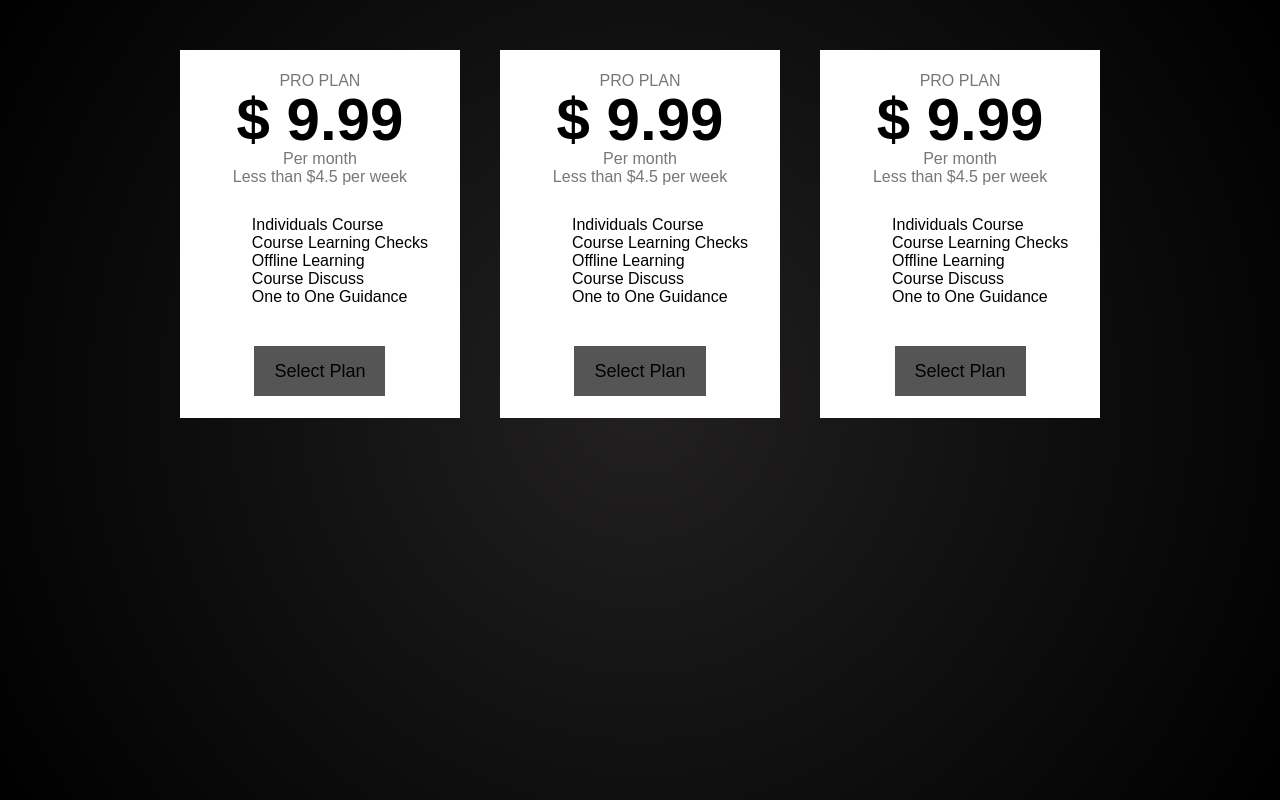
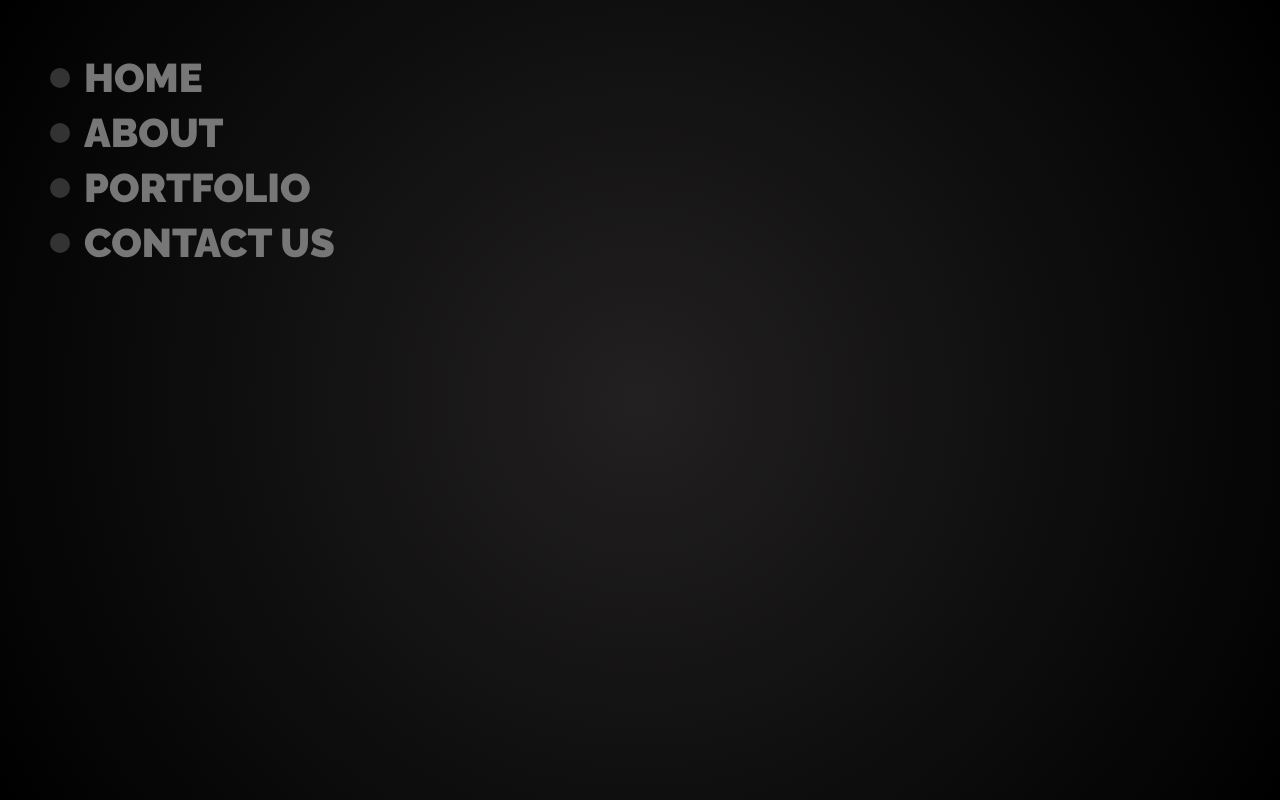
Before and after one commit to arafatah/Practice-2---Animation-on-Hover, a plain HTML site: page index.html in a window 1280 px wide. Shown: the top 800 px of the page. Drawn offline with nearby package versions, Linux system fonts and the light colour scheme.

Commit message:
challenge 5 practice

```diff
--- a/index.html
+++ b/index.html
@@ -14,7 +14,7 @@
 
 <body>
 
-    <!--   <div class="item home">
+      <div class="item home">
         <div class="dot"></div>
         <div class="text">home</div>
     </div>
@@ -29,9 +29,9 @@
     <div class="item">
         <div class="dot"></div>
         <div class="text">contact us</div>
-    </div> -->
+    </div>
 
-    <div class="card-container">
+    <!-- <div class="card-container">
         <div class="plan-standard">
                 <div class="plan-container">
                     <p class="heading">PRO PLAN</p>
@@ -96,7 +96,7 @@
                     <a href="#" class="btn">Select Plan</a>
                 </div>
             </div>
-        </div>
+        </div> -->
 
 
 
--- a/js/index.js
+++ b/js/index.js
@@ -259,3 +259,87 @@ const groupByActivities = Object.groupBy(accounts, (account) => {
 });
 
 console.log(groupByActivities);
+
+// Coding Challenge #5
+
+/*
+Julia and Kate are still studying dogs. This time they are want to figure out if the dogs in their are eating too much or too little food.
+
+- Formula for calculating recommended food portion: recommendedFood = weight ** 0.75 * 28. (The result is in grams of food, and the weight needs to be in kg)
+- Eating too much means the dog's current food portion is larger than the recommended portion, and eating too little is the opposite.
+- Eating an okay amount means the dog's current food portion is within a range 10% above and below the recommended portion (see hint).
+
+YOUR TASKS:
+1. Loop over the array containing dog objects, and for each dog, calculate the recommended food portion (recFood) and add it to the object as a new property. Do NOT create a new array, simply loop over the array (We never did this before, so think about how you can do this without creating a new array).
+2. Find Sarah's dog and log to the console whether it's eating too much or too little. HINT: Some dogs have multiple users, so you first need to find Sarah in the owners array, and so this one is a bit tricky (on purpose) 🤓
+3. Create an array containing all owners of dogs who eat too much (ownersTooMuch) and an array with all owners of dogs who eat too little (ownersTooLittle).
+4. Log a string to the console for each array created in 3., like this: "Matilda and Alice and Bob's dogs eat too much!" and "Sarah and John and Michael's dogs eat too little!"
+5. Log to the console whether there is ANY dog eating EXACTLY the amount of food that is recommended (just true or false)
+6. Log to the console whether ALL of the dogs are eating an OKAY amount of food (just true or false)
+7. Create an array containing the dogs that are eating an OKAY amount of food (try to reuse the condition used in 6.)
+8. Group the dogs into the following 3 groups: 'exact', 'too-much' and 'too-little', based on whether they are eating too much, too little or the exact amount of food, based on the recommended food portion.
+9. Group the dogs by the number of owners they have
+10. Sort the dogs array by recommended food portion in an ascending order. Make sure to NOT mutate the original array!
+
+HINT 1: Use many different tools to solve these challenges, you can use the summary lecture to choose between them 😉
+HINT 2: Being within a range 10% above and below the recommended portion means: current > (recommended * 0.90) && current < (recommended * 1.10). Basically, the current portion should be between 90% and 110% of the recommended portion.
+
+TEST DATA:
+const dogs = [
+  { weight: 22, curFood: 250, owners: ['Alice', 'Bob'] },
+  { weight: 8, curFood: 200, owners: ['Matilda'] },
+  { weight: 13, curFood: 275, owners: ['Sarah', 'John', 'Leo'] },
+  { weight: 18, curFood: 244, owners: ['Joe'] },
+  { weight: 32, curFood: 340, owners: ['Michael'] },
+];
+
+GOOD LUCK 😀
+*/
+
+const dogs = [
+  { weight: 22, curFood: 250, owners: ["Alice", "Bob"] },
+  { weight: 8, curFood: 200, owners: ["Matilda"] },
+  { weight: 13, curFood: 275, owners: ["Sarah", "John", "Leo"] },
+  { weight: 18, curFood: 244, owners: ["Joe"] },
+  { weight: 32, curFood: 340, owners: ["Michael"] },
+];
+
+dogs.forEach((dog) => {
+  dog.recFood = Math.floor(dog.weight ** 0.75 * 28);
+});
+console.log(dogs)
+
+const dogSarah = dogs.find((dog) => dog.owners.includes("Sarah"));
+
+console.log(
+  `Sarah's dog is eating ${
+    dogSarah.curFood > dogSarah.recFood ? "too much" : "too little"
+  }`
+);
+
+dogs.forEach((dog) => {
+  dog.eatingTooMuch = dog.curFood > dog.recFood * 1.1;
+  dog.eatingTooLittle = dog.curFood < dog.recFood * 0.9;
+});
+
+const ownersTooMuch = dogs
+  .filter((dog) => dog.eatingTooMuch)
+  .flatMap((dog) => dog.owners);
+
+const ownersTooLittle = dogs
+  .filter((dog) => dog.eatingTooLittle)
+  .flatMap((dog) => dog.owners);
+
+console.log(ownersTooMuch);
+console.log(ownersTooLittle);
+
+dogs.forEach((dog) => {
+  if (dog.eatingTooMuch) {
+    console.log(`${dog.owners.join(" and ")}'s dog eat too much!`);
+  } else if (dog.eatingTooLittle) {
+    console.log(`${dog.owners.join(" and ")}'s dog eat too little!`);
+  }
+});
+
+console.log(dogs.some((dog) => dog.curFood === dog.recFood));
+console.log(dogs);
```
